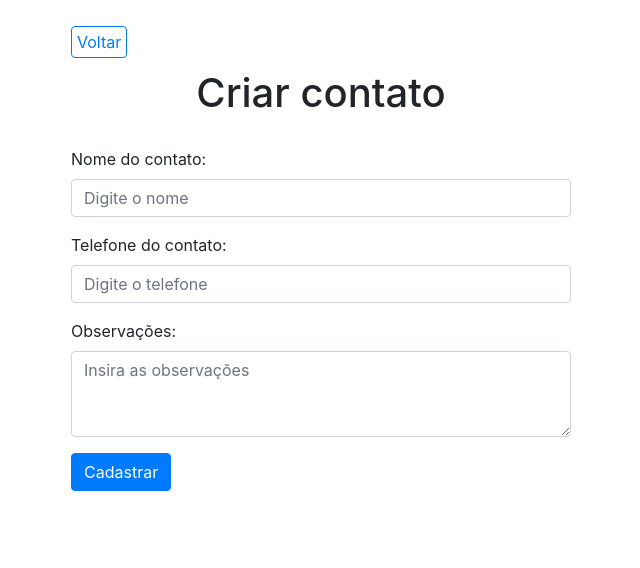
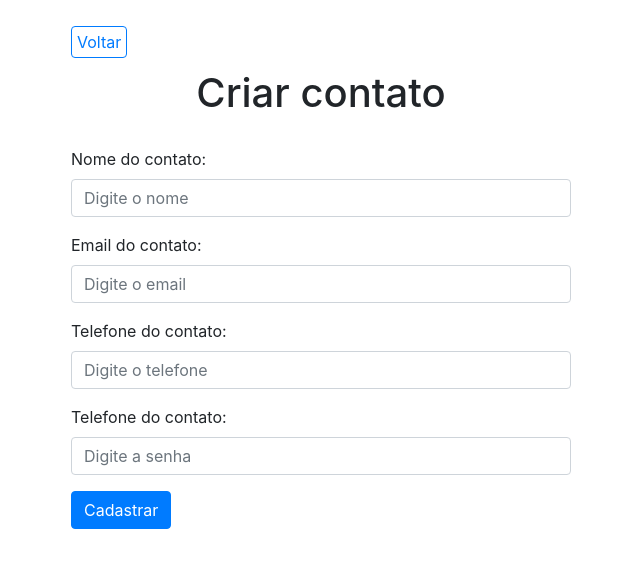
Before and after one commit to mitsuTanak/Crescendia, a PHP site: page /banco_de_dados/create.php in a window 1280 px wide. Shown: the part 76-644 px from the top of the page, without its empty margins (319-959 px from the left). Run offline with PHP 8.4, Linux system fonts and the light colour scheme; tables that the repository leaves empty or names only in its code hold one stand-in row (values such as "Sample post").

Commit message:
adaptações crescendia

```diff
--- a/banco_de_dados/config/process.php
+++ b/banco_de_dados/config/process.php
@@ -15,15 +15,17 @@
 
       $name = $data["name"];
       $phone = $data["phone"];
-      $observations = $data["observations"];
+      $email = $data["email"];
+      $observations = $data["password"];
 
-      $query = "INSERT INTO contacts (name, phone, observations) VALUES (:name, :phone, :observations)";
+      $query = "INSERT INTO contacts (name, phone, email, password) VALUES (:name, :phone, :email, :password)";
 
       $stmt = $conn->prepare($query);
 
       $stmt->bindParam(":name", $name);
       $stmt->bindParam(":phone", $phone);
-      $stmt->bindParam(":observations", $observations);
+      $stmt->bindParam(":email", $email);
+      $stmt->bindParam(":password", $password);
 
       try {
 
@@ -40,18 +42,20 @@
 
       $name = $data["name"];
       $phone = $data["phone"];
-      $observations = $data["observations"];
+      $email = $data["email"];
+      $observations = $data["password"];
       $id = $data["id"];
 
       $query = "UPDATE contacts
-                SET name = :name, phone = :phone, observations = :observations
+                SET name = :name, phone = :phone, email = :email, password = :password
                 WHERE id = :id";
 
       $stmt = $conn->prepare($query);
 
       $stmt->bindParam(":name", $name);
       $stmt->bindParam(":phone", $phone);
-      $stmt->bindParam(":observations", $observations);
+      $stmt->bindParam(":email", $email);
+      $stmt->bindParam(":password", $password);
       $stmt->bindParam(":id", $id);
 
       try {
--- a/banco_de_dados/create.php
+++ b/banco_de_dados/create.php
@@ -6,18 +6,27 @@
     <h1 id="main-title">Criar contato</h1>
     <form id="create-form" action="<?= $BASE_URL ?>config/process.php" method="POST">
       <input type="hidden" name="type" value="create">
+
       <div class="form-group">
         <label for="name">Nome do contato:</label>
         <input type="text" class="form-control" id="name" name="name" placeholder="Digite o nome" required>
       </div>
+
+      <div class="form-group">
+        <label for="phone">Email do contato:</label>
+        <input type="text" class="form-control" id="email" name="email" placeholder="Digite o email" required>
+      </div>
+
       <div class="form-group">
         <label for="phone">Telefone do contato:</label>
         <input type="text" class="form-control" id="phone" name="phone" placeholder="Digite o telefone" required>
       </div>
+
       <div class="form-group">
-        <label for="observations">Observações:</label>
-        <textarea type="text" class="form-control" id="observations" name="observations" placeholder="Insira as observações" rows="3"></textarea>
+        <label for="password">Telefone do contato:</label>
+        <input type="text" class="form-control" id="password" name="password" placeholder="Digite a senha" required>
       </div>
+
       <button type="submit" class="btn btn-primary">Cadastrar</button>
     </form>
   </div>
--- a/banco_de_dados/show.php
+++ b/banco_de_dados/show.php
@@ -4,10 +4,12 @@
   <div class="container" id="view-contact-container">
     <?php include_once("templates/backbtn.html"); ?>
     <h1 id="main-title"><?= $contact["name"] ?></h1>
+    <p class="bold">E-mail:</p>
+    <p class="form-control"><?= $contact["email"] ?></p>
     <p class="bold">Telefone:</p>
     <p class="form-control"><?= $contact["phone"] ?></p>
-    <p class="bold">Observações:</p>
-    <p class="form-control"><?= $contact["observations"] ?></p>
+    <p class="bold">Senha:</p>
+    <p class="form-control"><?= $contact["password"] ?></p>
   </div>
 <?php
   include_once("templates/footer.php");
```
Also changed, not shown: banco_de_dados/edit.php (+8 -0 lines), banco_de_dados/index.php (+6 -2 lines).
